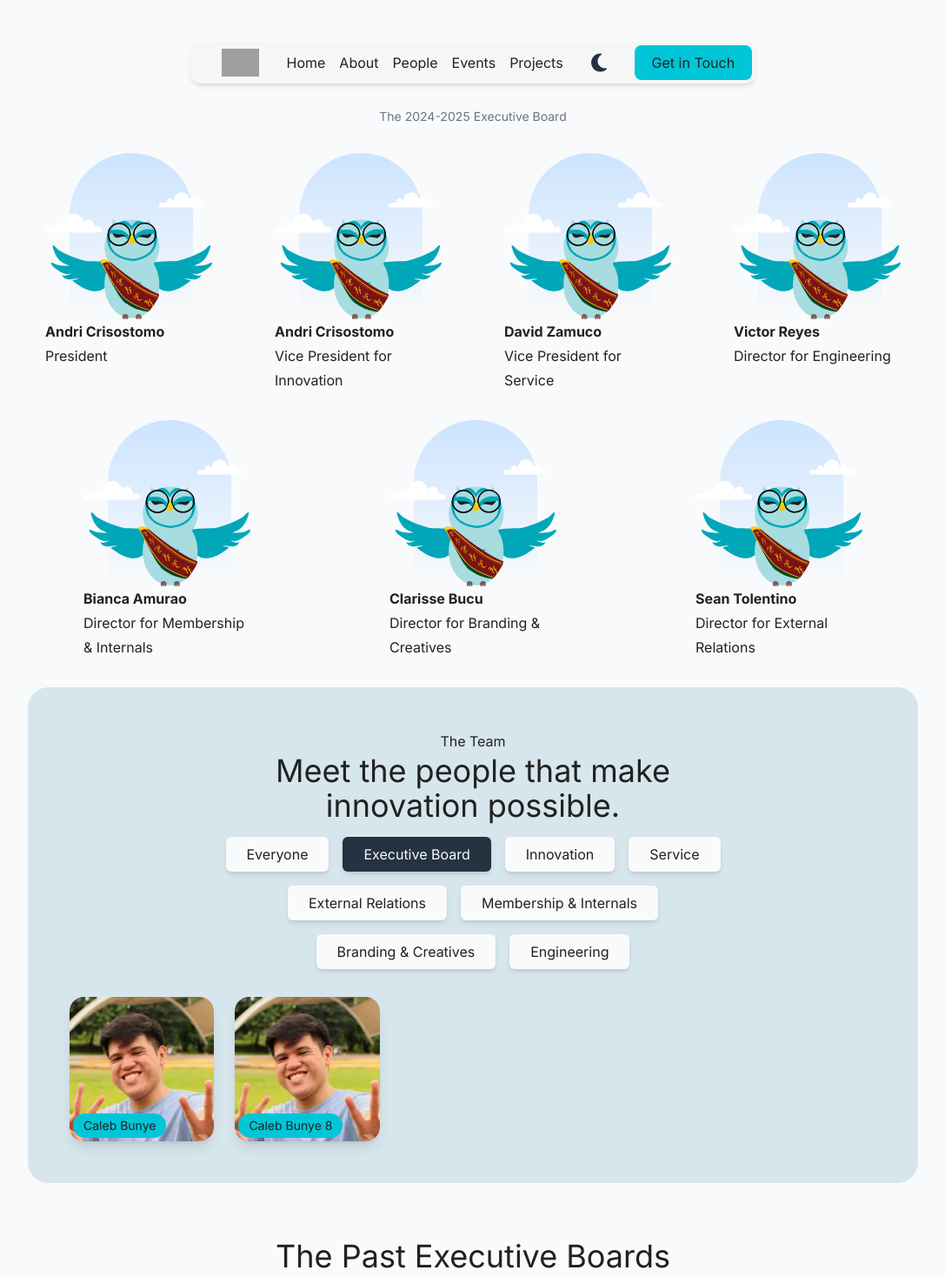
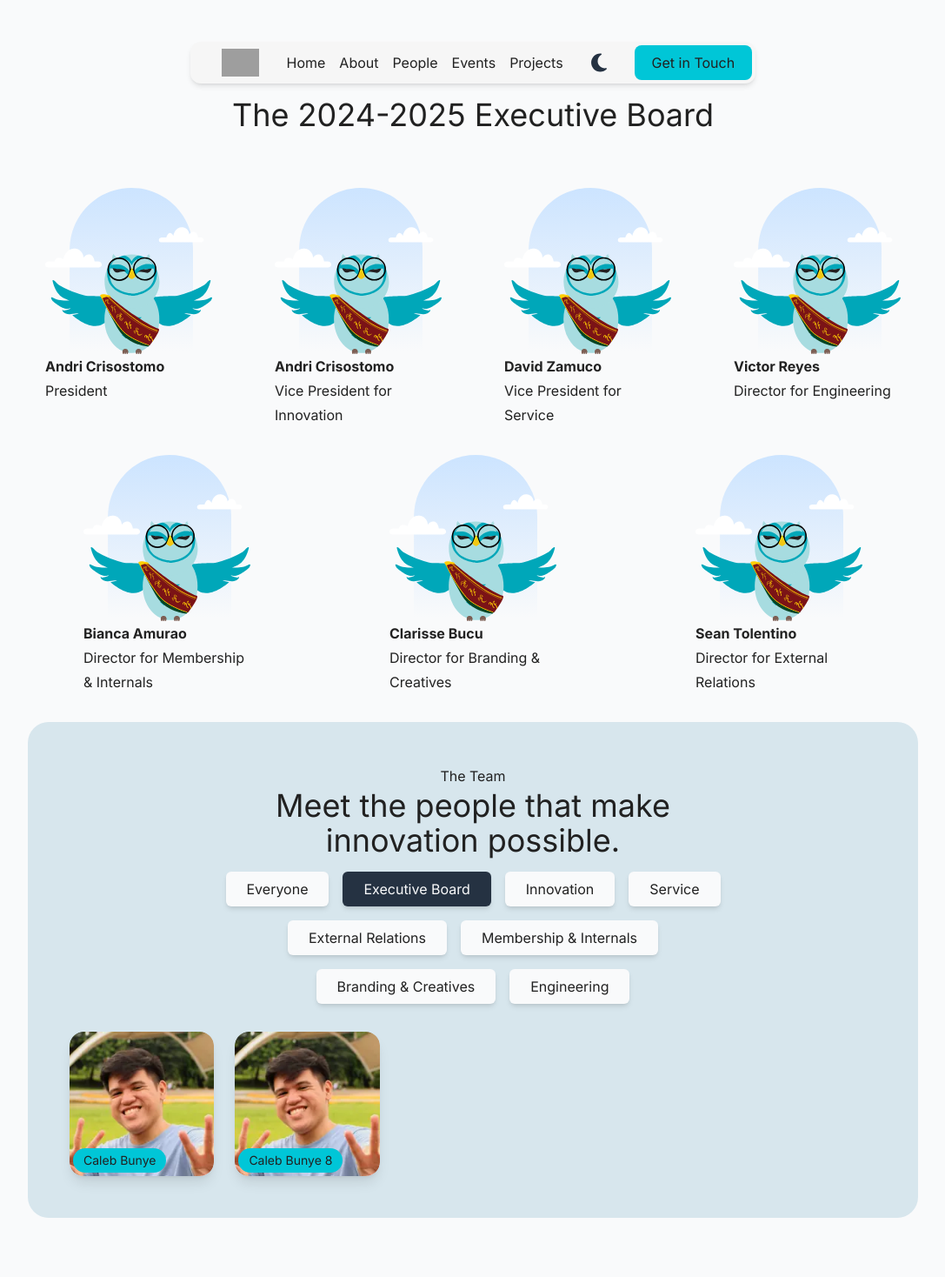
Before and after one commit to up-csi/up-csi.github.io, a SvelteKit app: page /people in a window 1280 px wide. Shown: the top 1468 px of the page at 87% size, without its empty margins (96-1183 px from the left). Built offline with nearby package versions, Linux system fonts and the light colour scheme; grey boxes are pictures that could not be loaded.

Commit message:
fix(Exec): fix section heading format

```diff
--- a/src/routes/people/+page.svelte
+++ b/src/routes/people/+page.svelte
@@ -26,14 +26,7 @@
 
 <section>
     <section class="prose mb-8 flex max-w-none flex-col gap-8">
-        <figure class="m-0 flex flex-col items-center">
-            <!-- <picture class="max-w-3xl">
-                <source type="image/webp" srcset={execSmall} media="(max-width:640px)" />
-                <source type="image/webp" srcset={execMedium} />
-                <img src={execFull} width="1568" height="1203" alt="The Executive Board" />
-            </picture> -->
-            <figcaption>The 2024-2025 Executive Board</figcaption>
-        </figure>
+        <h1 class="w-full font-normal text-3xl text-center text-csi-black md:text-4xl dark:text-csi-white">The 2024-2025 Executive Board</h1>
         <section class="not-prose flex flex-wrap justify-around gap-8">
             <Exec src={lino} alt="Andri Crisostomo" pos="President" />
             <Exec src={lino} alt="Andri Crisostomo" pos="Vice President for Innovation" />
@@ -47,11 +40,9 @@
     <TeamPanel />
 </section>
 <section>
-    <div class="mb-4 flex w-full flex-col items-center text-center">
-        <h1 class="w-full text-3xl text-csi-black sm:w-3/4 md:text-4xl dark:text-csi-white">
-            The Past Executive Boards
-        </h1>
-    </div>
+    <h1 class="w-full text-3xl text-center text-csi-black md:text-4xl dark:text-csi-white">
+        The Past Executive Boards
+    </h1>
 
     <button
         class="border-inherit mb-4 w-full border-b-2 text-csi-black dark:text-csi-white"
```
